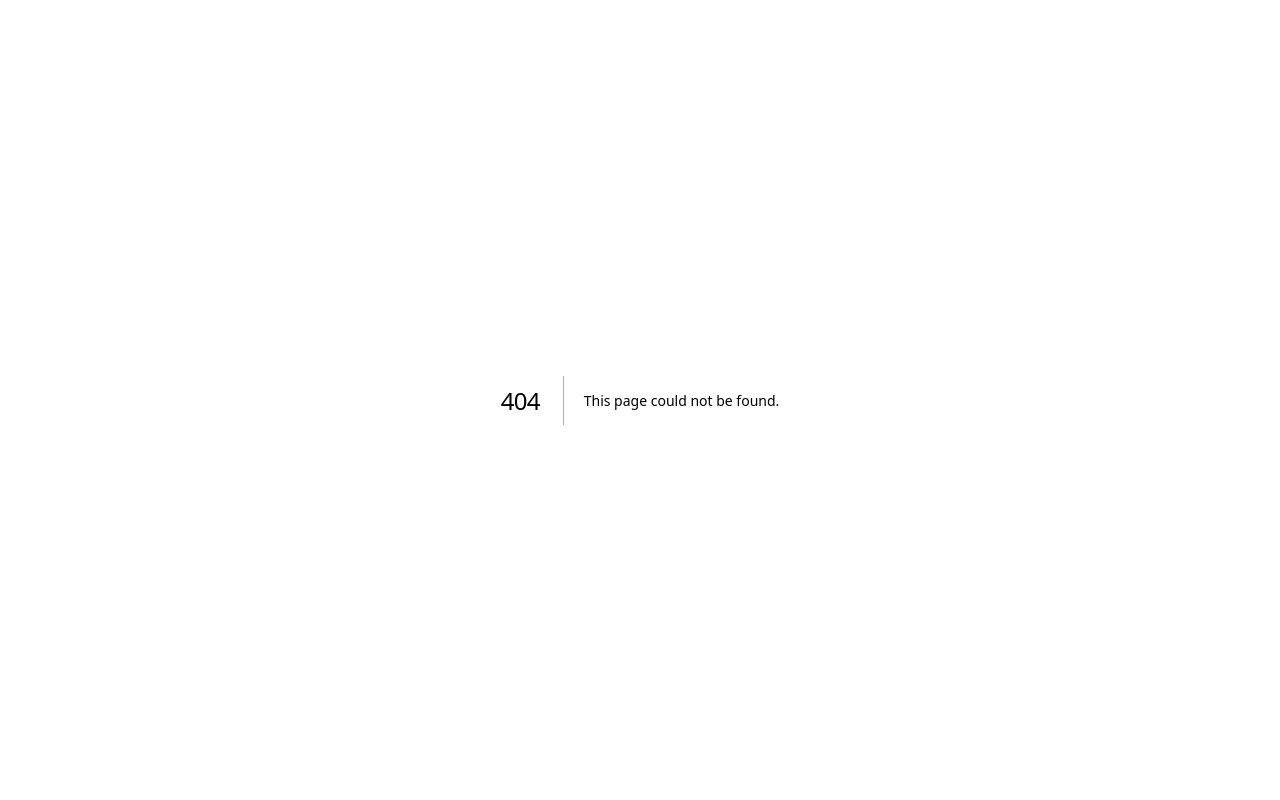
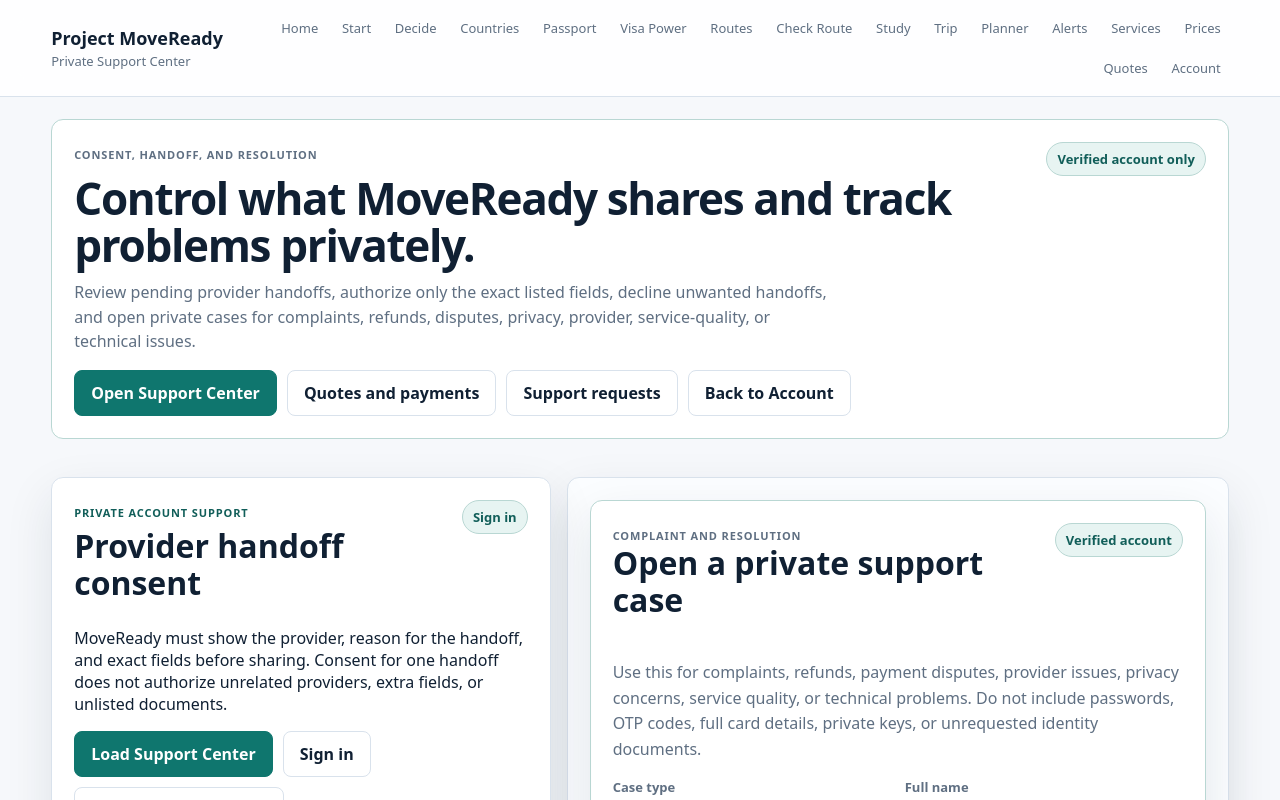
Before and after one commit to SirBM201/SirBM201-moveready-frontend, a Next.js app: page /support-center in a window 1280 px wide. Before the commit this address had no page. Shown: the top 800 px of the page. Built offline with nearby package versions, Linux system fonts and the light colour scheme; no server answers.

Commit message:
Add private Support Center page

```diff
--- /dev/null
+++ b/app/support-center/page.tsx
@@ -0,0 +1,63 @@
+import ServiceHandoffWorkspace from "@/components/ServiceHandoffWorkspace";
+import SiteHeader from "@/components/SiteHeader";
+
+const supportRules = [
+  {
+    title: "Exact-field consent",
+    detail: "MoveReady must name the provider and list every field before sharing. Consent does not cover unlisted data, documents, or unrelated providers.",
+  },
+  {
+    title: "Delivery must be auditable",
+    detail: "Admin must retain the delivery channel and reference before a handoff is marked shared.",
+  },
+  {
+    title: "Private resolution path",
+    detail: "Complaints, refunds, payment disputes, provider issues, privacy concerns, service quality, and technical cases stay inside the verified account workflow.",
+  },
+];
+
+export default function SupportCenterPage() {
+  return (
+    <main className="page-shell">
+      <SiteHeader sectionLabel="Private Support Center" />
+
+      <section className="section no-top-pad" style={{ paddingTop: 22 }}>
+        <div className="result-block featured" style={{ boxShadow: "none" }}>
+          <div className="panel-heading">
+            <div>
+              <p className="overline">Consent, handoff, and resolution</p>
+              <h1 style={{ fontSize: "clamp(30px, 3.5vw, 44px)", lineHeight: 1.08, margin: "4px 0 10px" }}>
+                Control what MoveReady shares and track problems privately.
+              </h1>
+              <p className="section-intro" style={{ marginBottom: 0 }}>
+                Review pending provider handoffs, authorize only the exact listed fields, decline unwanted handoffs, and open private cases for complaints, refunds, disputes, privacy, provider, service-quality, or technical issues.
+              </p>
+            </div>
+            <span className="status-dot">Verified account only</span>
+          </div>
+          <div className="actions" style={{ marginTop: 14 }}>
+            <a className="btn primary" href="#support-workspace">Open Support Center</a>
+            <a className="btn" href="/billing">Quotes and payments</a>
+            <a className="btn" href="/service-requests">Support requests</a>
+            <a className="btn" href="/dashboard">Back to Account</a>
+          </div>
+        </div>
+      </section>
+
+      <section className="section no-top-pad" id="support-workspace">
+        <ServiceHandoffWorkspace />
+      </section>
+
+      <section className="section">
+        <div className="grid">
+          {supportRules.map((rule) => (
+            <article className="card" key={rule.title}>
+              <h3>{rule.title}</h3>
+              <p>{rule.detail}</p>
+            </article>
+          ))}
+        </div>
+      </section>
+    </main>
+  );
+}
```
